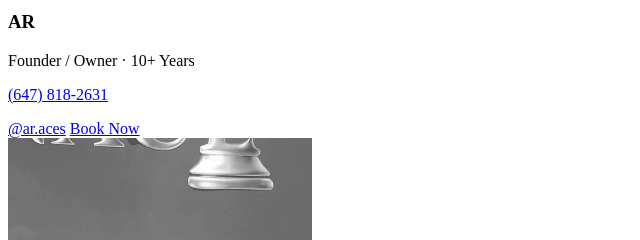
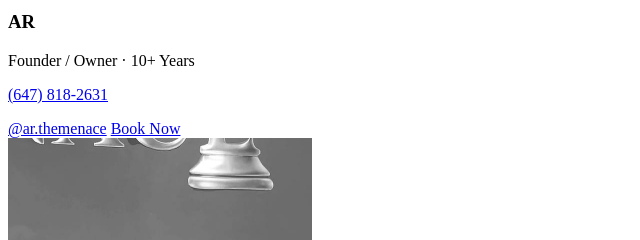
Before and after one commit to Neginiaces/Aces-Barbershop, a website with bundled scripts: page index.html in a window 1280 px wide. Shown: the part 6920-7160 px from the top of the page, 0-640 px from the left. Built offline with nearby package versions, Linux system fonts and the light colour scheme; a web font is replaced by a local one.

Commit message:
Update AR's Instagram handle to @ar.themenace.
Co-authored-by: Cursor <cursoragent@cursor.com>

```diff
--- a/index.html
+++ b/index.html
@@ -197,7 +197,7 @@
       }
     ],
     "sameAs": [
-      "https://www.instagram.com/ar.aces",
+      "https://www.instagram.com/ar.themenace",
       "https://instagram.com/negini.aces",
       "https://instagram.com/ant_fadezz",
       "https://instagram.com/saifblendz_",
@@ -483,8 +483,8 @@
             <h3>AR</h3>
             <p class="team-role">Founder / Owner · 10+ Years</p>
             <p class="team-contact"><a href="tel:+16478182631">(647) 818-2631</a></p>
-            <a href="https://www.instagram.com/ar.aces" class="team-social" target="_blank" rel="noopener noreferrer">@ar.aces</a>
-            <a href="https://aracesbymenace.setmore.com/" class="btn btn-gold btn-sm" target="_blank" rel="noopener noreferrer">Book Now</a>
+            <a href="https://www.instagram.com/ar.themenace" class="team-social" target="_blank" rel="noopener noreferrer">@ar.themenace</a>
+            <a href="https://arthemenace.setmore.com/" class="btn btn-gold btn-sm" target="_blank" rel="noopener noreferrer">Book Now</a>
           </article>
           <article class="team-card glass-panel">
             <img class="team-photo team-photo--negini" src="assets/team/negini-bw.jpg" alt="Negini, CEO and Owner" width="304" height="340" loading="lazy">
```
Also changed, not shown: contact.html (+1 -1 lines), README.md.
